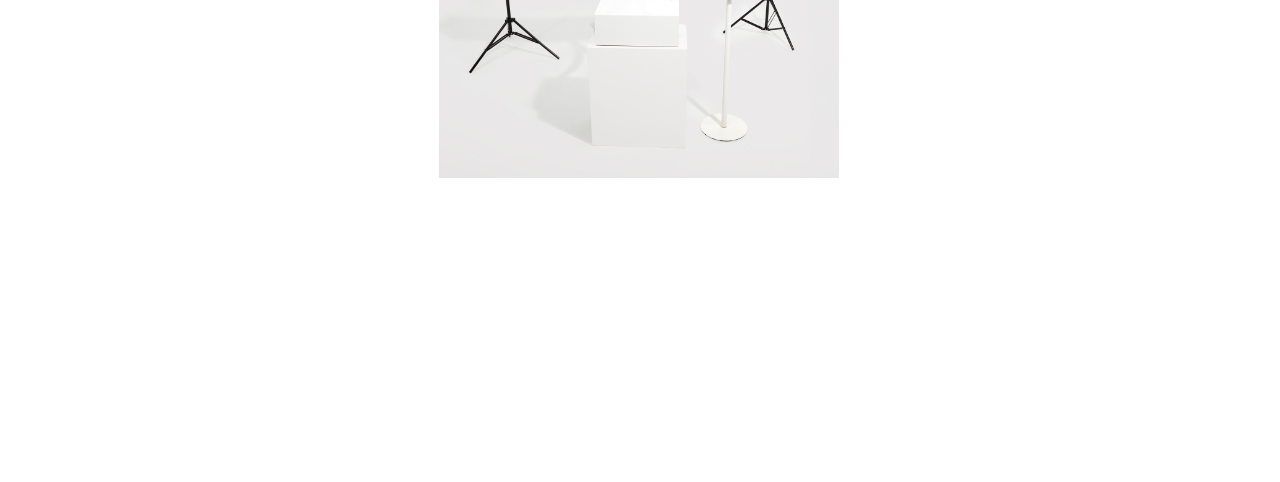
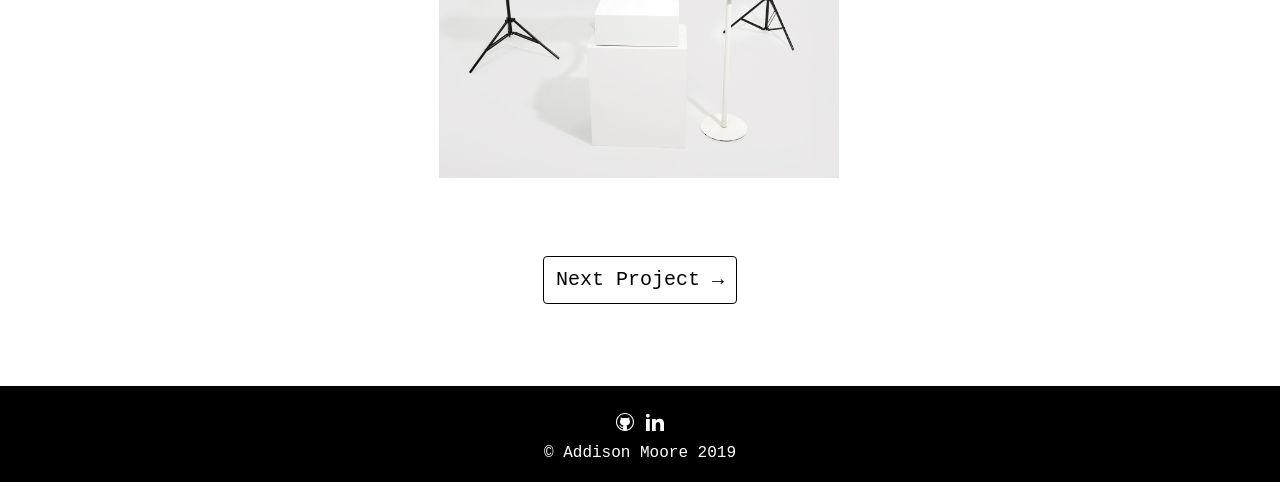
Before and after one commit to addison912/portfolio-rebrand, a website: page projects/multicam.html in a window 1280 px wide. Shown: the part 1728-2210 px from the top of the page. Before the commit the page ends 2034 px from the top, so only its background shows below. Drawn offline with Linux system fonts and the light colour scheme.

Commit message:
added next project link and footer to multicam

```diff
--- a/projects/multicam.html
+++ b/projects/multicam.html
@@ -63,6 +63,22 @@
           />
         </div>
       </section>
+      <section class="next-project">
+        <a class="next-link" href="multicam.html">Next Project →</a>
+      </section>
     </main>
+    <footer>
+      <div class="social-links">
+        <span
+          ><a href="https://github.com/addison912"
+            ><img class="social-icon" src="/assets/github.svg"/></a
+        ></span>
+        <span
+          ><a href="https://www.linkedin.com/in/addison-moore/"
+            ><img class="social-icon" src="/assets/linkedin.svg"/></a
+        ></span>
+      </div>
+      <p>&copy; Addison Moore 2019</p>
+    </footer>
   </body>
 </html>
```
Also changed, not shown: dist/projects/multicam.html.
